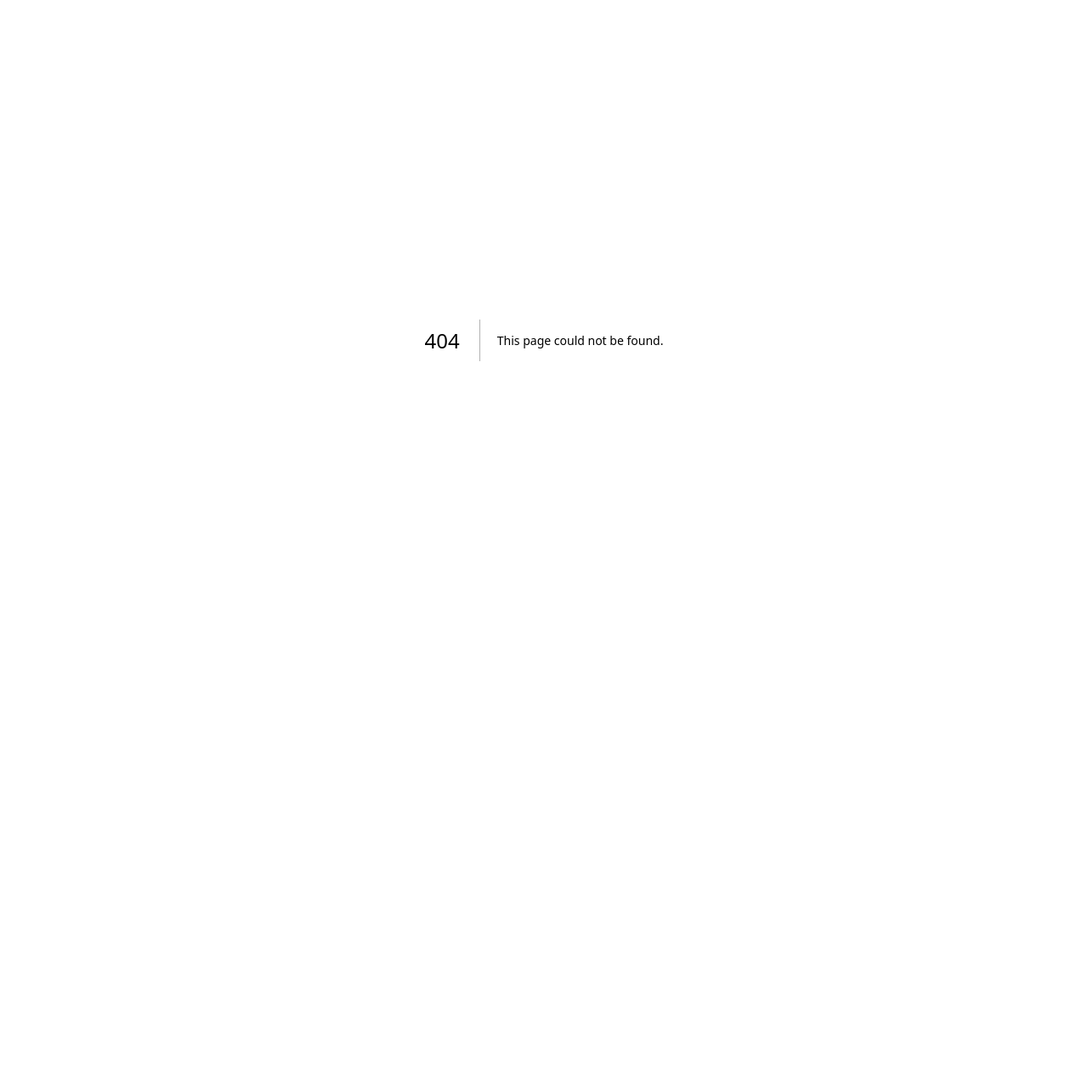
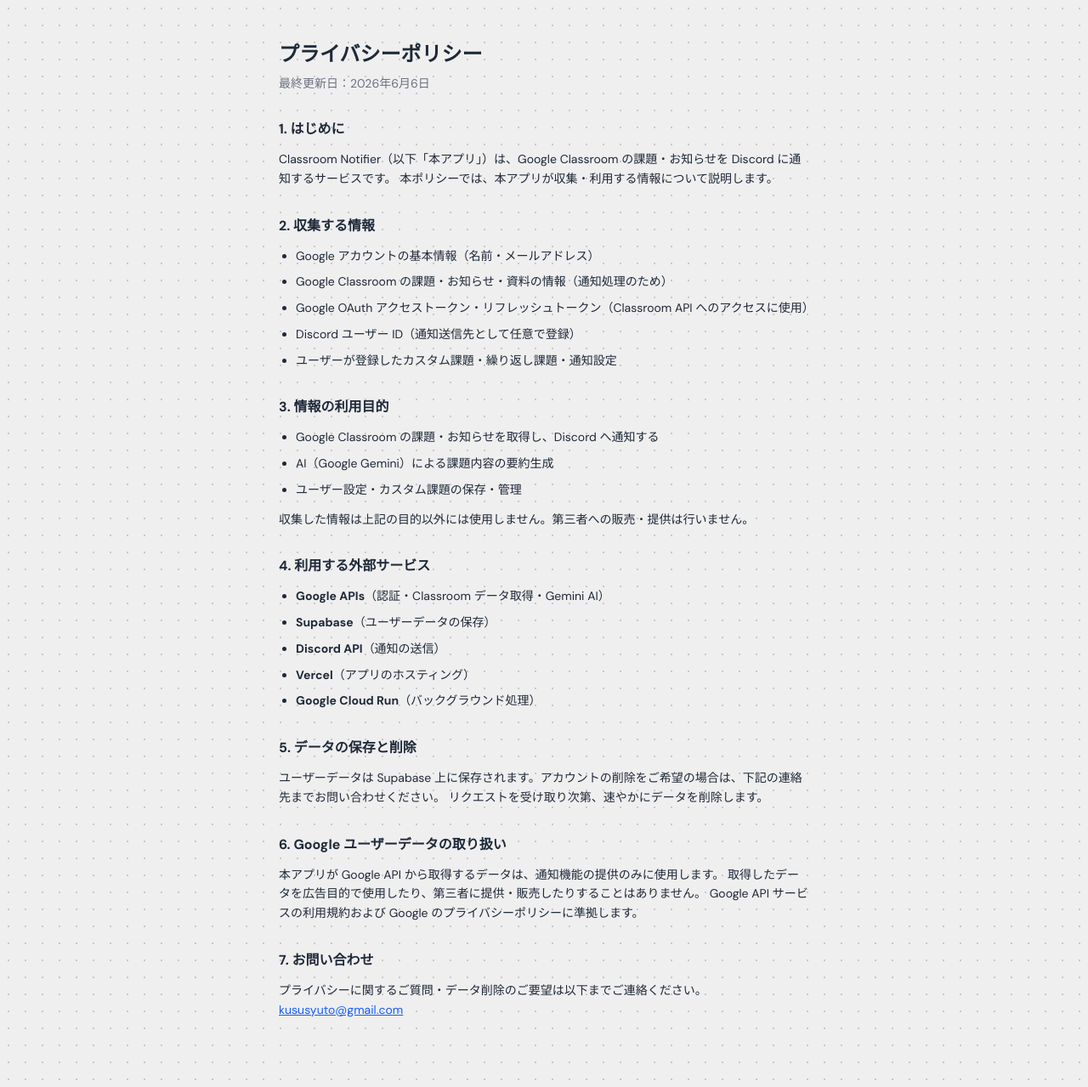
Before and after one commit to Shutooo46/classroom-notifier, a Next.js app: page /privacy in a window 1280 px wide. Before the commit this address had no page. Shown: the whole page at 85% size. Before the commit the page ends 800 px from the top, so only its background shows below. Built offline with nearby package versions, Linux system fonts and the light colour scheme.

Commit message:
feat: プライバシーポリシーページを追加

```diff
--- /dev/null
+++ b/app/privacy/page.tsx
@@ -0,0 +1,75 @@
+export default function PrivacyPage() {
+  return (
+    <div className="max-w-2xl mx-auto px-6 py-12 text-sm text-gray-800">
+      <h1 className="text-2xl font-bold mb-2">プライバシーポリシー</h1>
+      <p className="text-gray-500 mb-8">最終更新日：2026年6月6日</p>
+
+      <section className="mb-8">
+        <h2 className="font-bold text-base mb-3">1. はじめに</h2>
+        <p className="leading-relaxed">
+          Classroom Notifier（以下「本アプリ」）は、Google Classroom の課題・お知らせを Discord に通知するサービスです。
+          本ポリシーでは、本アプリが収集・利用する情報について説明します。
+        </p>
+      </section>
+
+      <section className="mb-8">
+        <h2 className="font-bold text-base mb-3">2. 収集する情報</h2>
+        <ul className="list-disc pl-5 space-y-2 leading-relaxed">
+          <li>Google アカウントの基本情報（名前・メールアドレス）</li>
+          <li>Google Classroom の課題・お知らせ・資料の情報（通知処理のため）</li>
+          <li>Google OAuth アクセストークン・リフレッシュトークン（Classroom API へのアクセスに使用）</li>
+          <li>Discord ユーザー ID（通知送信先として任意で登録）</li>
+          <li>ユーザーが登録したカスタム課題・繰り返し課題・通知設定</li>
+        </ul>
+      </section>
+
+      <section className="mb-8">
+        <h2 className="font-bold text-base mb-3">3. 情報の利用目的</h2>
+        <ul className="list-disc pl-5 space-y-2 leading-relaxed">
+          <li>Google Classroom の課題・お知らせを取得し、Discord へ通知する</li>
+          <li>AI（Google Gemini）による課題内容の要約生成</li>
+          <li>ユーザー設定・カスタム課題の保存・管理</li>
+        </ul>
+        <p className="mt-3 leading-relaxed">
+          収集した情報は上記の目的以外には使用しません。第三者への販売・提供は行いません。
+        </p>
+      </section>
+
+      <section className="mb-8">
+        <h2 className="font-bold text-base mb-3">4. 利用する外部サービス</h2>
+        <ul className="list-disc pl-5 space-y-2 leading-relaxed">
+          <li><strong>Google APIs</strong>（認証・Classroom データ取得・Gemini AI）</li>
+          <li><strong>Supabase</strong>（ユーザーデータの保存）</li>
+          <li><strong>Discord API</strong>（通知の送信）</li>
+          <li><strong>Vercel</strong>（アプリのホスティング）</li>
+          <li><strong>Google Cloud Run</strong>（バックグラウンド処理）</li>
+        </ul>
+      </section>
+
+      <section className="mb-8">
+        <h2 className="font-bold text-base mb-3">5. データの保存と削除</h2>
+        <p className="leading-relaxed">
+          ユーザーデータは Supabase 上に保存されます。アカウントの削除をご希望の場合は、下記の連絡先までお問い合わせください。
+          リクエストを受け取り次第、速やかにデータを削除します。
+        </p>
+      </section>
+
+      <section className="mb-8">
+        <h2 className="font-bold text-base mb-3">6. Google ユーザーデータの取り扱い</h2>
+        <p className="leading-relaxed">
+          本アプリが Google API から取得するデータは、通知機能の提供のみに使用します。
+          取得したデータを広告目的で使用したり、第三者に提供・販売したりすることはありません。
+          Google API サービスの利用規約および Google のプライバシーポリシーに準拠します。
+        </p>
+      </section>
+
+      <section className="mb-8">
+        <h2 className="font-bold text-base mb-3">7. お問い合わせ</h2>
+        <p className="leading-relaxed">
+          プライバシーに関するご質問・データ削除のご要望は以下までご連絡ください。<br />
+          <a href="mailto:kususyuto@gmail.com" className="text-blue-600 underline">kususyuto@gmail.com</a>
+        </p>
+      </section>
+    </div>
+  );
+}
```
